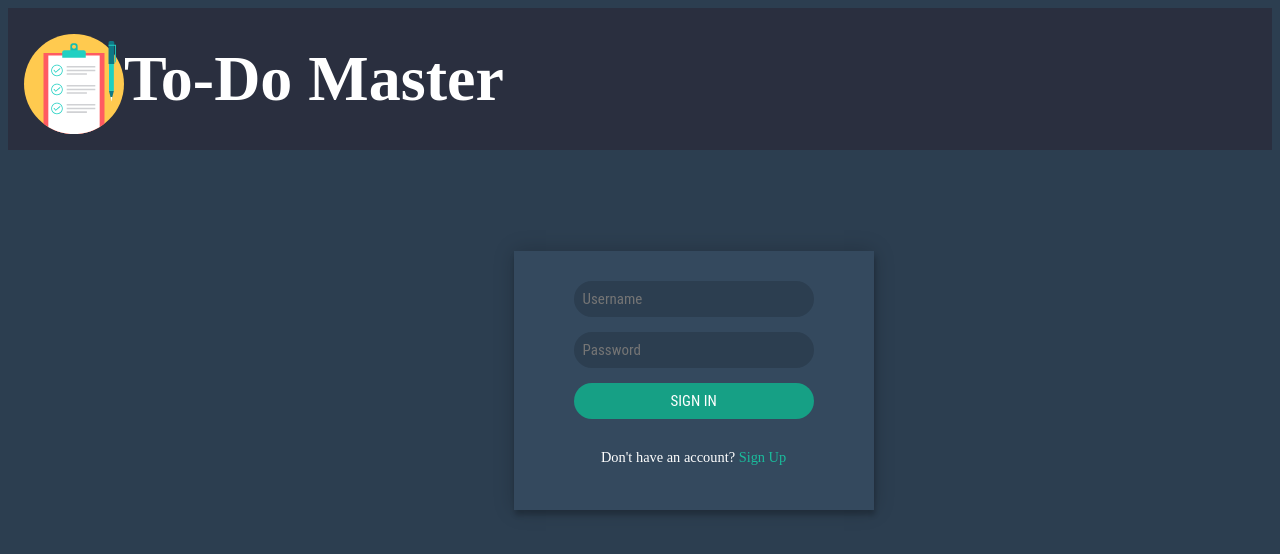
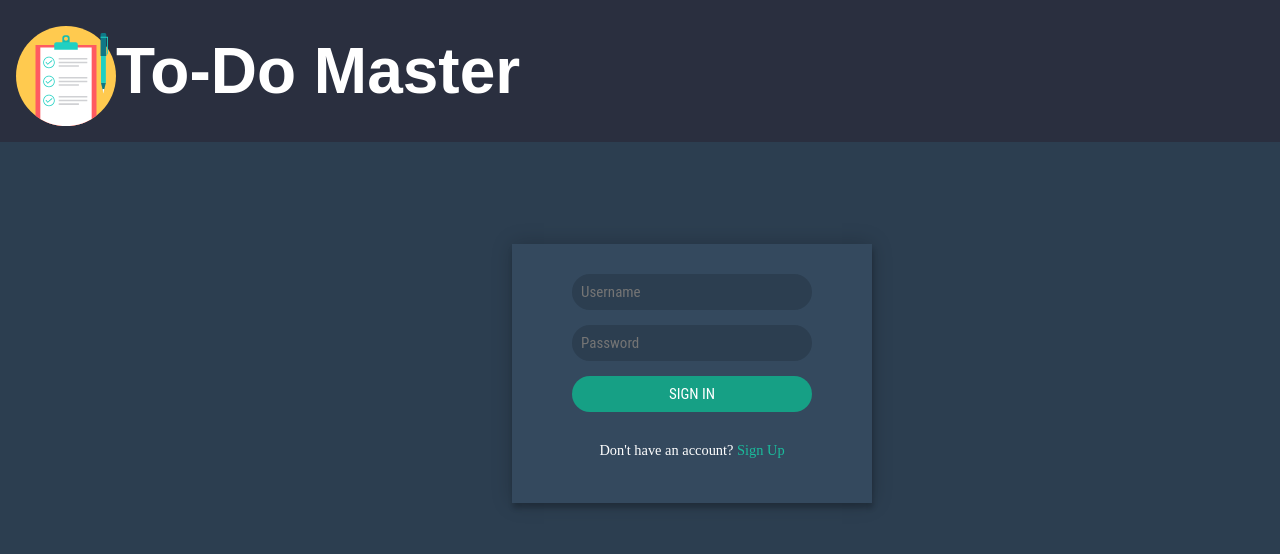
Before and after one commit to j-seixas/feup-ltw, a PHP site: page / in a window 1280 px wide. Shown: the top 554 px of the page. Run offline with PHP 8.4, Linux system fonts and the light colour scheme; data comes from the database, SQL or seed files in the repository.

Commit message:
Prettiest header

```diff
--- a/css/style.css
+++ b/css/style.css
@@ -1,5 +1,5 @@
 body {
-
+  margin: 0;
   background: #2C3E50;
 }
 
@@ -103,7 +103,7 @@ body > header > * > a {
 
   #info h1 {
     font-size: 4em;
-    font-family: 'S Hand';
+    font-family: 'Ubuntu', sans-serif;
     color: rgb(255, 255, 255);
     margin: 0;
     flex-grow: 1;
```
